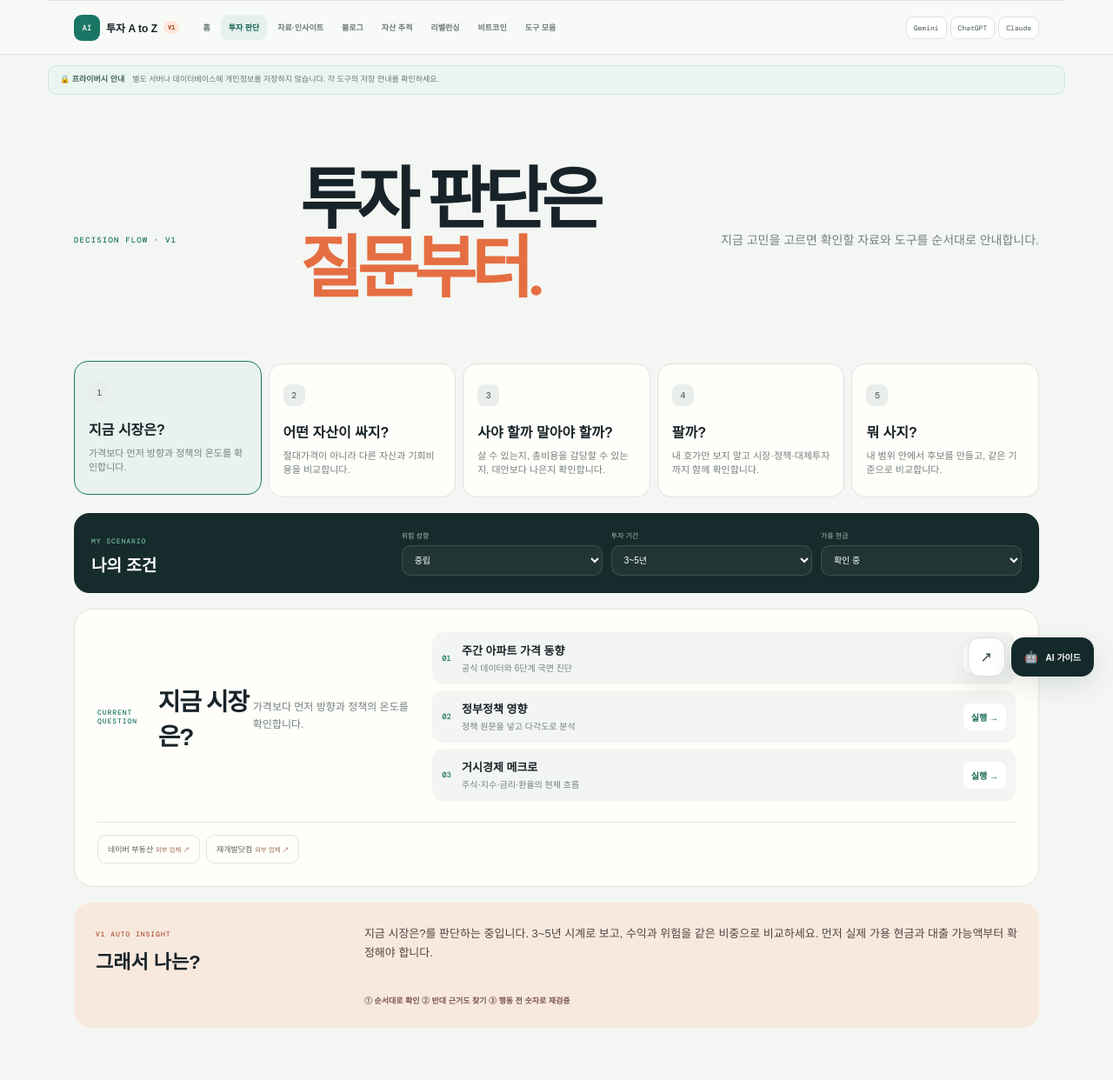
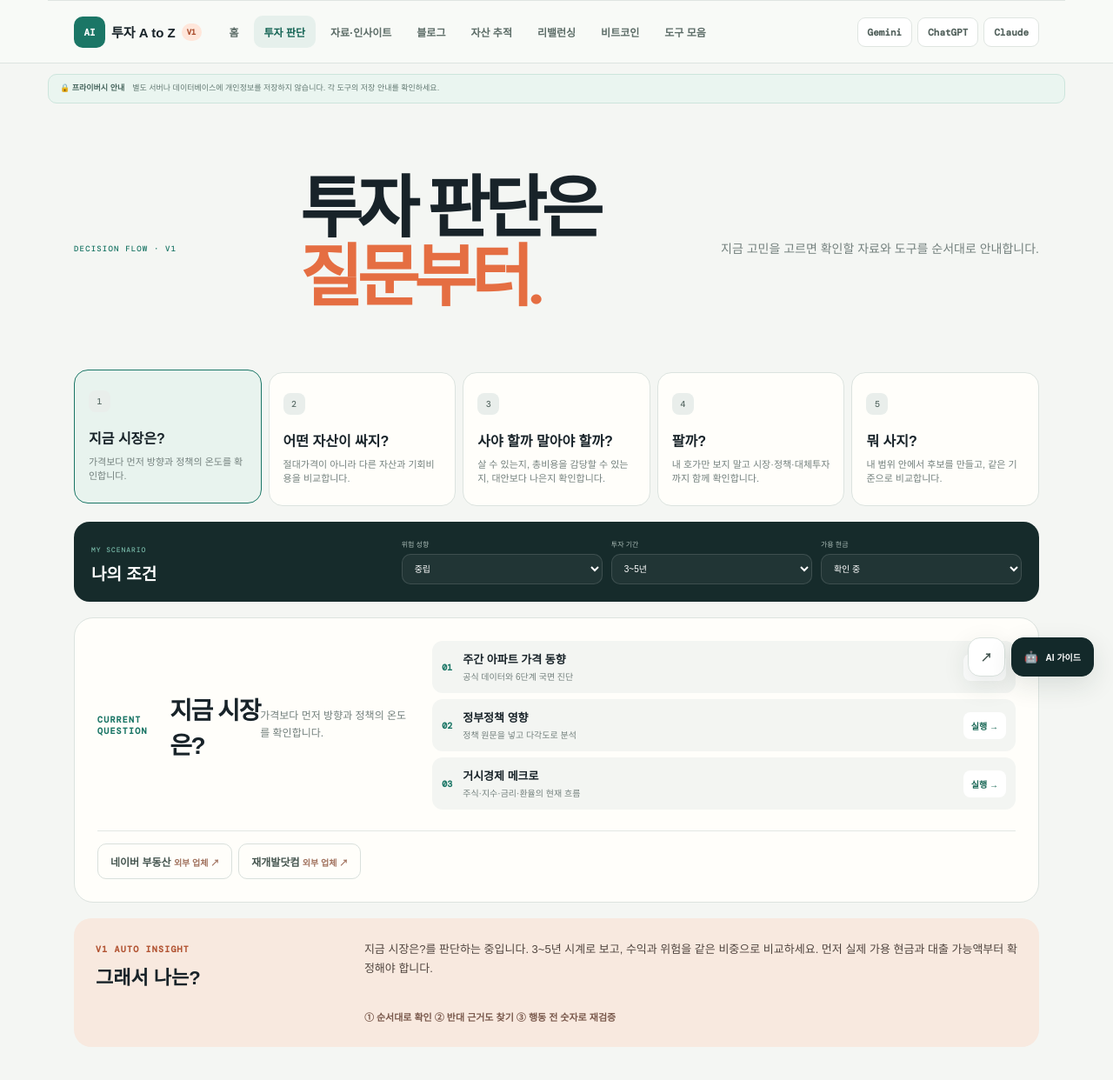
Before and after one commit to crenciasea7-dot/teacher-tools, a Next.js app in the folder ai-invest-tools-master/: page /investment-flow in a window 1280 px wide. Shown: the top 1242 px of the page at 87% size. Built offline with nearby package versions, Linux system fonts and the light colour scheme; a web font is replaced by a local one.

Commit message:
Increase navigation and flow text readability

```diff
--- a/ai-invest-tools-master/app/globals.css
+++ b/ai-invest-tools-master/app/globals.css
@@ -1505,19 +1505,19 @@ footer b {
 .research-tool-links b { font-size: 10px; }
 .research-tool-links span { color: var(--muted); font-size: 8px; line-height: 1.45; }
 .platform-nav-wrap { position: sticky; z-index: 50; top: 0; border-bottom: 1px solid #dce4e0; background: #f8faf7ef; backdrop-filter: blur(16px); }
-.platform-nav { display: grid; grid-template-columns: auto minmax(0, 1fr) auto; align-items: center; gap: 18px; max-width: 1170px; min-height: 62px; margin: auto; padding: 8px 30px; }
+.platform-nav { display: grid; grid-template-columns: auto minmax(0, 1fr) auto; align-items: center; gap: 20px; max-width: 1170px; min-height: 72px; margin: auto; padding: 9px 30px; }
 .platform-nav a { color: var(--ink); text-decoration: none; }
 .platform-nav-brand { display: flex; align-items: center; gap: 7px; white-space: nowrap; }
-.platform-nav-brand i { display: grid; place-items: center; width: 30px; height: 30px; border-radius: 9px; background: #1b7666; color: #fff; font: 500 9px "DM Mono", monospace; font-style: normal; }
-.platform-nav-brand b { font-size: 12px; }
-.platform-nav-brand span { border-radius: 99px; padding: 3px 5px; background: #ffe6da; color: #aa4d2d; font: 700 7px "DM Mono", monospace; }
-.platform-nav-tabs { display: flex; gap: 3px; overflow-x: auto; scrollbar-width: none; }
+.platform-nav-brand i { display: grid; place-items: center; width: 36px; height: 36px; border-radius: 10px; background: #1b7666; color: #fff; font: 600 11px "DM Mono", monospace; font-style: normal; }
+.platform-nav-brand b { font-size: 15px; }
+.platform-nav-brand span { border-radius: 99px; padding: 4px 6px; background: #ffe6da; color: #aa4d2d; font: 700 9px "DM Mono", monospace; }
+.platform-nav-tabs { display: flex; gap: 5px; overflow-x: auto; scrollbar-width: none; }
 .platform-nav-tabs::-webkit-scrollbar { display: none; }
-.platform-nav-tabs a { flex: none; border-radius: 9px; padding: 8px 9px; color: #6c7975; font-size: 9px; font-weight: 700; }
+.platform-nav-tabs a { flex: none; border-radius: 10px; padding: 10px 12px; color: #5d6d68; font-size: 12px; font-weight: 750; }
 .platform-nav-tabs a:hover,
 .platform-nav-tabs a.active { background: #e6f0ec; color: #146454; }
-.platform-ai-links { display: flex; gap: 4px; }
-.platform-ai-links a { border: 1px solid #dfe5e1; border-radius: 8px; padding: 7px 8px; background: #fff; color: #64716d; font: 500 8px "DM Mono", monospace; }
+.platform-ai-links { display: flex; gap: 6px; }
+.platform-ai-links a { border: 1px solid #dfe5e1; border-radius: 9px; padding: 9px 11px; background: #fff; color: #52615c; font: 600 11px "DM Mono", monospace; }
 .global-privacy { display: flex; gap: 9px; max-width: 1170px; margin: 12px auto 0; padding: 9px 13px; border: 1px solid #cce5dc; border-radius: 10px; background: #eaf5f0; color: #46655d; font-size: 9px; line-height: 1.55; }
 .global-privacy span { color: #637a73; }
 .floating-actions { position: fixed; z-index: 70; right: 22px; bottom: 22px; }
@@ -1570,25 +1570,25 @@ footer b {
 .flow-scenario select { border: 1px solid #ffffff21; border-radius: 10px; padding: 10px; background: #ffffff0d; color: #fff; font-size: 10px; }
 .flow-scenario option { color: #152622; }
 .flow-result { display: grid; grid-template-columns: .7fr 1.3fr; gap: 24px; padding: 26px; border: 1px solid #dce3df; border-radius: 22px; background: #fffefa; }
-.flow-result header span { color: #1b7666; font: 500 8px "DM Mono", monospace; letter-spacing: .12em; }
+.flow-result header span { color: #1b7666; font: 600 10px "DM Mono", monospace; letter-spacing: .12em; }
 .flow-result header h2 { margin: 11px 0 9px; font-size: 28px; letter-spacing: -.05em; }
 .flow-result header p { color: var(--muted); font-size: 12px; line-height: 1.65; }
 .flow-result ol { display: grid; gap: 7px; margin: 0; padding: 0; list-style: none; }
 .flow-result li { display: grid; grid-template-columns: auto 1fr auto; gap: 12px; align-items: center; padding: 11px; border-radius: 12px; background: #f3f5f2; }
-.flow-result li > i { color: #1b7666; font: 500 9px "DM Mono", monospace; font-style: normal; }
+.flow-result li > i { color: #1b7666; font: 600 10px "DM Mono", monospace; font-style: normal; }
 .flow-result li > div { display: grid; gap: 4px; }
 .flow-result li b { font-size: 13px; }
 .flow-result li span { color: var(--muted); font-size: 10px; line-height: 1.5; }
 .flow-result li a { border-radius: 8px; padding: 8px 9px; background: #fff; color: #176654; font-size: 10px; font-weight: 700; text-decoration: none; }
 .flow-soon { border-radius: 8px; padding: 8px 9px; background: #e7ebe8; color: #7c8985; font-size: 10px; font-style: normal; font-weight: 700; white-space: nowrap; }
 .flow-external-checks { grid-column: 1 / -1; display: flex; gap: 7px; border-top: 1px solid #e2e7e4; padding-top: 14px; }
-.flow-external-checks a { border: 1px solid #e1e5e2; border-radius: 9px; padding: 9px 11px; color: #56635f; font-size: 9px; text-decoration: none; }
+.flow-external-checks a { border: 1px solid #d9e0dc; border-radius: 10px; padding: 11px 14px; color: #465650; font-size: 12px; font-weight: 700; text-decoration: none; }
 .flow-external-checks small { color: #a1725e; }
 .flow-conclusion { display: grid; grid-template-columns: .55fr 1.45fr; gap: 24px; padding: 25px; border-radius: 20px; background: #f8e9df; }
-.flow-conclusion span { color: #b25433; font: 500 8px "DM Mono", monospace; letter-spacing: .12em; }
+.flow-conclusion span { color: #b25433; font: 600 10px "DM Mono", monospace; letter-spacing: .12em; }
 .flow-conclusion h2 { margin: 7px 0 0; font-size: 22px; }
 .flow-conclusion p { margin: 0; color: #50453f; font-size: 13px; line-height: 1.7; }
-.flow-conclusion > b { grid-column: 2; color: #79584b; font-size: 9px; }
+.flow-conclusion > b { grid-column: 2; color: #79584b; font-size: 11px; line-height: 1.55; }
 .moyo-entry { display: flex; align-items: center; justify-content: space-between; gap: 24px; margin-bottom: 18px; padding: 28px; border-radius: 22px; background: #142b2b; color: #fff; }
 .moyo-entry span,
 .gold-tracker header span { color: #7ab6a7; font: 500 8px "DM Mono", monospace; letter-spacing: .12em; }
```
